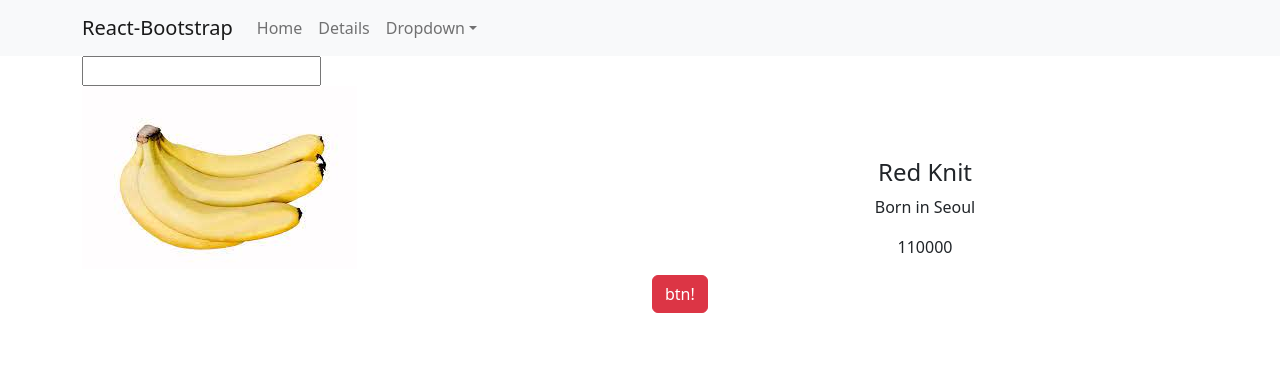
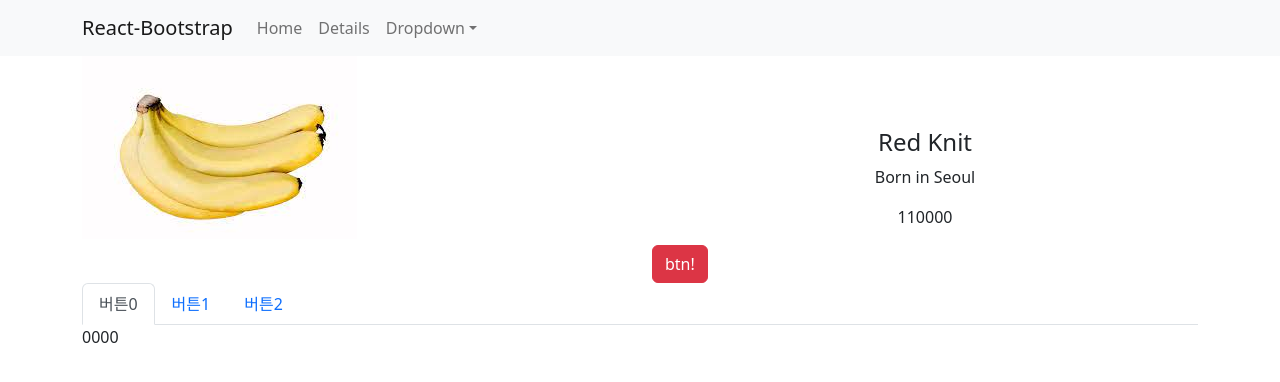
Before and after one commit to KwangminNam/e-commerce, a React (Vite) app: page /detail/1 in a window 1280 px wide. Shown: the top 382 px of the page. Built offline with nearby package versions, Linux system fonts and the light colour scheme.

Commit message:
tab menu useeffect

```diff
--- a/src/App.css
+++ b/src/App.css
@@ -10,3 +10,12 @@
 .row h4 , .row p{
   text-align: center;
 }
+
+.start {
+  opacity: 0;
+}
+
+.start.end{
+  opacity: 1;
+  transition: all .3s ease-in-out;
+}
--- a/src/App.jsx
+++ b/src/App.jsx
@@ -15,6 +15,7 @@ import Event from './components/Event';
 import data from './assets/data/data';
 import Items from './components/Items';
 import axios from 'axios';
+
 
 
 function App() {
@@ -48,7 +49,6 @@ function App() {
 
   return (
     <div className="app">
-
       <Navbar bg="light" expand="lg">
         <Container>
           <Navbar.Brand href="#home">React-Bootstrap</Navbar.Brand>
--- a/src/components/Detail.jsx
+++ b/src/components/Detail.jsx
@@ -1,34 +1,21 @@
 import React, { useEffect, useState } from 'react';
 import 'bootstrap/dist/css/bootstrap.min.css';
-import data from '../assets/data/data';
 import { useParams } from 'react-router-dom';
+import { Nav } from 'react-bootstrap';
 
-const Detail = ({shoes}) => {
-
+const Detail = ({ shoes }) => {
   const { id } = useParams();
   const parseId = parseInt(id);
 
   const [event, setEvent] = useState(true);
-  const [input , setInput ] = useState("");
-  const onChange = (e)=>{
-    setInput(e.target.value);
-  }
-
-
-
-  useEffect(()=>{
-    if(isNaN(input)==true){
-      alert('nope')
-    }
-    console.log("text!")
-  },[input])
+  const [tab , setTab ] = useState(0);
 
   useEffect(() => {
     console.log("시작!")
-    setTimeout(()=>{
+    setTimeout(() => {
       setEvent(false)
-    },2000)
-  },[])
+    }, 2000)
+  }, [])
 
 
   const findProdcut = shoes.find((item) => {
@@ -37,7 +24,6 @@ const Detail = ({shoes}) => {
 
   return (
     <div className="container">
-      <input type="text"   value={input} onChange={onChange}/>
       <div className="row">
         {event &&
           <div className="alert alert-warning">
@@ -54,8 +40,44 @@ const Detail = ({shoes}) => {
           <button className='btn btn-danger'>btn!</button>
         </div>
       </div>
+
+      <Nav variant="tabs" defaultActiveKey="link0">
+        <Nav.Item>
+          <Nav.Link eventKey="link0" onClick={() => setTab(0)} >버튼0</Nav.Link>
+        </Nav.Item>
+        <Nav.Item>
+          <Nav.Link eventKey="link1" onClick={() => setTab(1)} >버튼1</Nav.Link>
+        </Nav.Item>
+        <Nav.Item>
+          <Nav.Link eventKey="link2" onClick={() => setTab(2)} >버튼2</Nav.Link>
+        </Nav.Item>
+      </Nav>
+      <Tab
+        프롭탭네임={tab}
+      />
     </div>
   );
 };
 
+function Tab ({프롭탭네임}) {
+
+  const [css ,setCss] = useState('');
+
+  useEffect(()=>{
+    setInterval(()=>{
+      setCss('end');
+    },50)
+    return ()=>{
+      setCss('');
+    }
+  },[프롭탭네임])
+
+  return (
+    <div className={`start ${css}`}>
+      {[<div>0000</div>,<div>1111</div>,<div>2222</div>][프롭탭네임]}
+    </div>
+  )
+}
+
+
 export default Detail;
```
Also changed, not shown: 1 other file (tests, documents, lock files or other folders).
